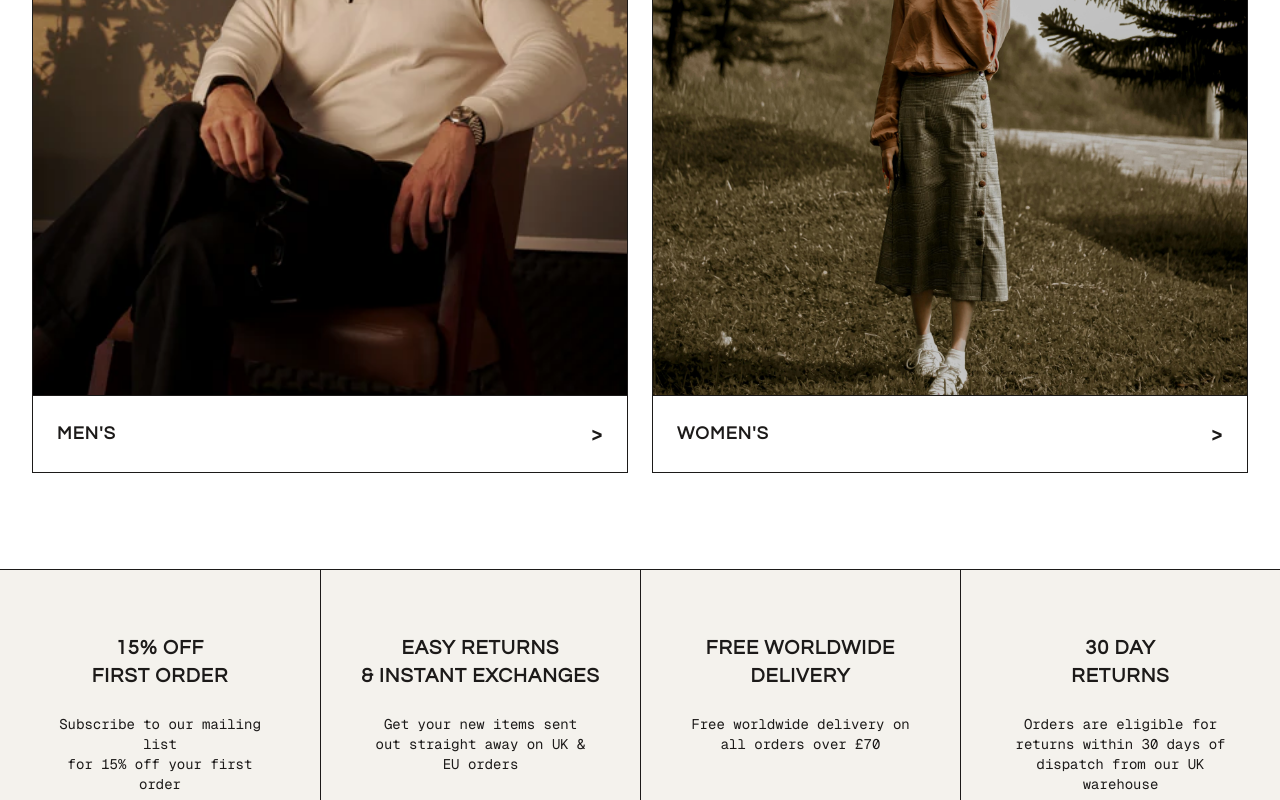
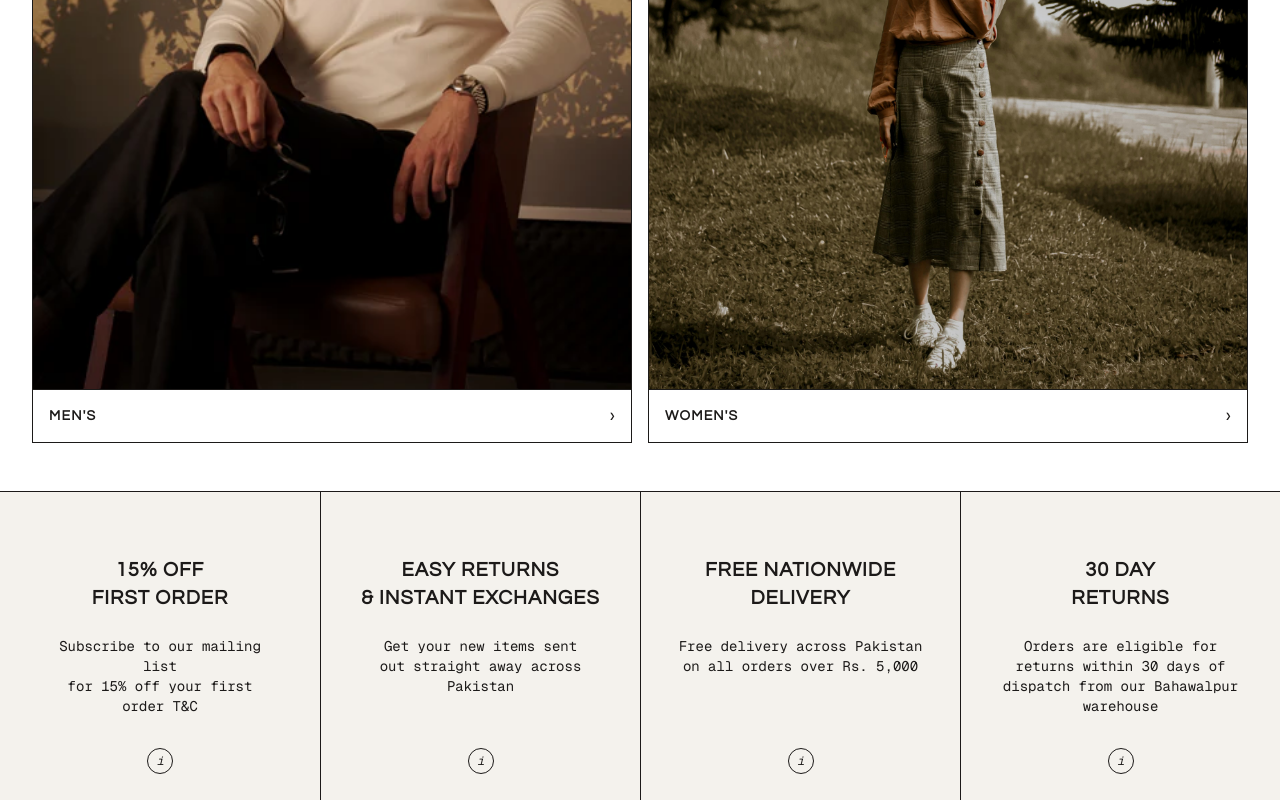
Before and after one commit to sohail28s/ClothingStore, a React (Vite) app: page / in a window 1280 px wide. Shown: the part 2000-2800 px from the top of the page. Built offline with nearby package versions, Linux system fonts and the light colour scheme.

Commit message:
feat: Implement ProtectedRoute for authentication and enhance ExploreCategory layout

```diff
--- a/src/App.jsx
+++ b/src/App.jsx
@@ -1,5 +1,5 @@
 // import React from 'react';
-// import { BrowserRouter as Router, Routes, Route } from 'react-router-dom';
+// import { BrowserRouter as Router, Routes, Route, Outlet } from 'react-router-dom';
 // import Navbar from './Components/Navbar';
 // import Footer from './Components/Footer';
 // import Home from './Pages/Home';
@@ -7,56 +7,65 @@
 // import ProductPage from './Pages/ProductPage';
 // import { CartProvider } from './Context/CartContext';
 // import { AuthProvider } from './Context/AuthContext';
-// import Checkout from './Pages/Checkout'
-// import AuthPage from './Pages/Resgister';
+// import Checkout from './Pages/Checkout';
+// import AuthPage from './Pages/Resgister'; // Note: your file is named Resgister
 // import Dashboard from './Components/Dashboard';
 // import AdminDashboard from './Components/Admin/AdminDashboard';
 // import TestAPI from './Pages/TestAPI';
+// import MainLayout from './Layout/Layout';
 
 // export default function App() {
 //   return (
 //     <AuthProvider>
-//     <CartProvider>
-//     <Router>
-//       <div className="relative w-full min-h-screen font-central text-nav-dark flex flex-col">
-//         <Navbar />
-//         <main className="flex-grow">
-//           <Routes>
+//       <CartProvider>
+//         <Router>
+//           <div className="relative w-full min-h-screen font-central text-nav-dark flex flex-col">
+//             <Routes>
 
-//             <Route path="/" element={<Home />} />
-//             <Route path="/collections/:slug" element={<CollectionPage />} />
-//             <Route path="/products/:slug" element={<ProductPage />} />
-//             <Route path="/checkout" element={<Checkout/>} />
-//             <Route path="/account/login" element={<AuthPage/>} />
-//             <Route path="/dashboard" element={<Dashboard/>}/>
-//             <Route path="/admin" element={<AdminDashboard />} />
-//             <Route path="/test" element={<TestAPI />} />
-//           </Routes>
-//         </main>
-//         <Footer />
-//       </div>
-//     </Router>
-//     </CartProvider>
+//               {/* === ROUTES WITHOUT NAVBAR & FOOTER === */}
+//               <Route path="/account/login" element={<AuthPage />} />
+
+//               {/* === ROUTES WITH NAVBAR & FOOTER === */}
+//               {/* We wrap these in our MainLayout */}
+//               <Route element={<MainLayout />}>
+//                 <Route path="/" element={<Home />} />
+//                 <Route path="/collections/:slug" element={<CollectionPage />} />
+//                 <Route path="/products/:slug" element={<ProductPage />} />
+//                 <Route path="/checkout" element={<Checkout />} />
+//                 <Route path="/dashboard" element={<Dashboard />} />
+//                 <Route path="/admin" element={<AdminDashboard />} />
+//                 <Route path="/test" element={<TestAPI />} />
+//               </Route>
+
+//             </Routes>
+//           </div>
+//         </Router>
+//       </CartProvider>
 //     </AuthProvider>
 //   );
 // }
 
 
+
 import React from 'react';
-import { BrowserRouter as Router, Routes, Route, Outlet } from 'react-router-dom';
+import { BrowserRouter as Router, Routes, Route } from 'react-router-dom';
 import Navbar from './Components/Navbar';
-import Footer from './Components/Footer';
+import Footer from './Components/Footer'; // Fixed the capital 'C' from earlier!
 import Home from './Pages/Home';
 import CollectionPage from './Pages/CollectionPage';
 import ProductPage from './Pages/ProductPage';
-import { CartProvider } from './Context/CartContext';
-import { AuthProvider } from './Context/AuthContext';
 import Checkout from './Pages/Checkout';
-import AuthPage from './Pages/Resgister'; // Note: your file is named Resgister
+import AuthPage from './Pages/Resgister';
 import Dashboard from './Components/Dashboard';
 import AdminDashboard from './Components/Admin/AdminDashboard';
 import TestAPI from './Pages/TestAPI';
-import MainLayout from './Layout/Layout';
+
+// Providers
+import { CartProvider } from './Context/CartContext';
+import { AuthProvider } from './Context/AuthContext';
+
+// 👇 Import your new security guard
+import ProtectedRoute from './utils/PageLoader';
 
 export default function App() {
   return (
@@ -64,24 +73,40 @@ export default function App() {
       <CartProvider>
         <Router>
           <div className="relative w-full min-h-screen font-central text-nav-dark flex flex-col">
-            <Routes>
-
-              {/* === ROUTES WITHOUT NAVBAR & FOOTER === */}
-              <Route path="/account/login" element={<AuthPage />} />
-
-              {/* === ROUTES WITH NAVBAR & FOOTER === */}
-              {/* We wrap these in our MainLayout */}
-              <Route element={<MainLayout />}>
+            <Navbar />
+            <main className="flex-grow">
+              <Routes>
+                {/* 🟢 PUBLIC ROUTES (Anyone can view these) */}
                 <Route path="/" element={<Home />} />
                 <Route path="/collections/:slug" element={<CollectionPage />} />
                 <Route path="/products/:slug" element={<ProductPage />} />
-                <Route path="/checkout" element={<Checkout />} />
-                <Route path="/dashboard" element={<Dashboard />} />
+                <Route path="/account/login" element={<AuthPage />} />
+                <Route path="/test" element={<TestAPI />} />
+
+                {/* 🔴 PROTECTED ROUTES (Must be logged in to view) */}
+                <Route
+                  path="/checkout"
+                  element={
+                    <ProtectedRoute>
+                      <Checkout />
+                    </ProtectedRoute>
+                  }
+                />
+                <Route
+                  path="/dashboard"
+                  element={
+                    <ProtectedRoute>
+                      <Dashboard />
+                    </ProtectedRoute>
+                  }
+                />
+
+                {/* 🟡 ADMIN ROUTE (Usually has its own AdminGuard, but leaving as is for now) */}
                 <Route path="/admin" element={<AdminDashboard />} />
-                <Route path="/test" element={<TestAPI />} />
-              </Route>
 
-            </Routes>
+              </Routes>
+            </main>
+            <Footer />
           </div>
         </Router>
       </CartProvider>
--- a/src/Components/ExploreCategory.jsx
+++ b/src/Components/ExploreCategory.jsx
@@ -1,38 +1,99 @@
+// import React from 'react';
+
+// const categories = [
+//   {
+//     title: "Men's",
+//     link: "/collections/mens",
+//     img: "/Images/Hero/cat-1.webp"
+//   },
+//   {
+//     title: "Women's",
+//     link: "/collections/womens",
+//     img: "/Images/Hero/cat-2.jpg"
+//   },
+
+// ];
+
+// export default function ExploreCategory() {
+//   return (
+//     <section className="w-full bg-white py-16 lg:py-24 text-[#1c1a19] ">
+//       <div className="max-w-[1680px] mx-auto px-4 lg:px-8">
+
+//         <h3 className="font-central text-2xl md:text-3xl font-bold uppercase tracking-[1.2px] text-center mb-10">
+//           Explore By Category
+//         </h3>
+// <div className="grid grid-cols-1 lg:grid-cols-2 justify-center  mx-auto gap-6 pb-8 lg:pb-0">
+
+//           {categories.map((category, idx) => (
+//             <a
+//               key={idx}
+//               href={category.link}
+//               className="group flex flex-col shrink-0 w-[85vw] sm:w-[400px] lg:w-auto snap-center border border-[#1c1a19] overflow-hidden"
+//             >
+
+//               <div className="relative aspect-[4/5] overflow-hidden border-b border-[#1c1a19]">
+//                 <img
+//                   src={category.img}
+//                   alt={category.title}
+//                   loading="lazy"
+//                   className="w-full h-full object-cover object-center group-hover:scale-105 transition-transform duration-700 ease-out"
+//                 />
+//               </div>
+
+//               <div className="flex items-center justify-between p-6 bg-transparent transition-colors duration-300 group-hover:bg-[#1c1a19] group-hover:text-[#edecea]">
+//                 <h5 className="font-central text-lg font-bold uppercase tracking-[1.2px]">
+//                   {category.title}
+//                 </h5>
+//                 <span className="font-ballinger text-xl font-bold transition-transform duration-300 group-hover:translate-x-1">
+//                   &gt;
+//                 </span>
+//               </div>
+//             </a>
+//           ))}
+
+//         </div>
+
+//         <div className="flex justify-center gap-2 mt-4 lg:hidden">
+//           {categories.map((_, idx) => (
+//             <span
+//               key={idx}
+//               className={`w-2.5 h-2.5 rounded-full border border-[#1c1a19] ${idx === 0 ? 'bg-[#a58c69] border-[#a58c69]' : 'bg-transparent'}`}
+//             />
+//           ))}
+//         </div>
+
+//       </div>
+//     </section>
+//   );
+// }
+
+
 import React from 'react';
 
 const categories = [
-  {
-    title: "Men's",
-    link: "/collections/all-mens",
-    img: "/Images/Hero/cat-1.webp"
-  },
-  {
-    title: "Women's",
-    link: "/collections/all-womens",
-    img: "/Images/Hero/cat-2.jpg"
-  },
-
+  { title: "Men's",   link: "/collections/mens",   img: "/Images/Hero/cat-1.webp" },
+  { title: "Women's", link: "/collections/womens",  img: "/Images/Hero/cat-2.jpg"  },
 ];
 
 export default function ExploreCategory() {
   return (
-    <section className="w-full bg-white py-16 lg:py-24 text-[#1c1a19]">
-      <div className="max-w-[1680px] mx-auto px-4 lg:px-8">
+    <section className="w-full bg-white py-12 text-[#1c1a19]">
+      <div className="px-4 sm:px-6 lg:px-8">
 
-        <h3 className="font-central text-2xl md:text-3xl font-bold uppercase tracking-[1.2px] text-center mb-10">
+        <h3 className="font-central text-xl md:text-2xl font-bold uppercase tracking-[1.2px] text-center mb-8">
           Explore By Category
         </h3>
 
-        <div className="flex lg:grid lg:grid-cols-2 justify-center mx-auto gap-6  snap-x snap-mandatory no-scrollbar pb-8 lg:pb-0">
-
+        {/* Desktop: full-width flex row | Mobile: stacked column */}
+        <div className="flex flex-col sm:flex-row gap-4">
           {categories.map((category, idx) => (
             <a
               key={idx}
               href={category.link}
-              className="group flex flex-col shrink-0 w-[85vw] sm:w-[400px] lg:w-auto snap-center border border-[#1c1a19] overflow-hidden"
+              className="group flex flex-col flex-1 min-w-0 border border-[#1c1a19] overflow-hidden"
             >
-
-              <div className="relative aspect-[4/5] overflow-hidden border-b border-[#1c1a19]">
+              {/* Image — tall portrait on desktop, shorter landscape on mobile */}
+              <div className="aspect-[4/3] sm:aspect-[3/4] overflow-hidden border-b border-[#1c1a19]">
                 <img
                   src={category.img}
                   alt={category.title}
@@ -41,25 +102,15 @@ export default function ExploreCategory() {
                 />
               </div>
 
-              <div className="flex items-center justify-between p-6 bg-transparent transition-colors duration-300 group-hover:bg-[#1c1a19] group-hover:text-[#edecea]">
-                <h5 className="font-central text-lg font-bold uppercase tracking-[1.2px]">
+              <div className="flex items-center justify-between px-4 py-3 transition-colors duration-300 group-hover:bg-[#1c1a19] group-hover:text-[#edecea]">
+                <h5 className="font-central text-sm font-bold uppercase tracking-[1.2px]">
                   {category.title}
                 </h5>
-                <span className="font-ballinger text-xl font-bold transition-transform duration-300 group-hover:translate-x-1">
-                  &gt;
+                <span className="text-lg font-light transition-transform duration-300 group-hover:translate-x-1">
+                  ›
                 </span>
               </div>
             </a>
-          ))}
-
-        </div>
-
-        <div className="flex justify-center gap-2 mt-4 lg:hidden">
-          {categories.map((_, idx) => (
-            <span
-              key={idx}
-              className={`w-2.5 h-2.5 rounded-full border border-[#1c1a19] ${idx === 0 ? 'bg-[#a58c69] border-[#a58c69]' : 'bg-transparent'}`}
-            />
           ))}
         </div>
 
--- a/src/Components/FeaturesGrid.jsx
+++ b/src/Components/FeaturesGrid.jsx
@@ -3,28 +3,28 @@ import React, { useState } from 'react';
 const featuresData = [
   {
     title: "15% OFF\nFIRST ORDER",
-    shortDesc: "Subscribe to our mailing\nlist\nfor 15% off your first\norder",
-    modalDesc: "Join our community and get 15% off your first purchase. Be the first to know about new drops, exclusive sales, and P&Co news.",
+    shortDesc: "Subscribe to our mailing\nlist\nfor 15% off your first\norder T&C",
+    modalDesc: "Join our community and get 5% off your first purchase. Be the first to know about new drops, exclusive sales, and brand news.",
     linkText: "SIGN UP",
     linkUrl: "#"
   },
   {
     title: "EASY RETURNS\n& INSTANT EXCHANGES",
-    shortDesc: "Get your new items sent\nout straight away on UK &\nEU orders",
-    modalDesc: "We now offer instant exchanges for UK & EU customers. If your item is the incorrect size you can get your new item sent out straight away before you send off your unwanted item, so you won't have to wait to get the right item.",
+    shortDesc: "Get your new items sent\nout straight away across\nPakistan",
+    modalDesc: "We now offer instant exchanges for our customers across Pakistan. If your item is the incorrect size, you can get your new item sent out straight away before you send off your unwanted item, so you won't have to wait to get the right item.",
     linkText: "FIND OUT MORE →",
     linkUrl: "#"
   },
   {
-    title: "FREE WORLDWIDE\nDELIVERY",
-    shortDesc: "Free worldwide delivery on\nall orders over £70",
-    modalDesc: "We offer free tracked shipping on all UK, US, EU, and ROW orders over a certain threshold. Check our shipping page for specific rates to your country.",
+    title: "FREE NATIONWIDE\nDELIVERY",
+    shortDesc: "Free delivery across Pakistan\non all orders over Rs. 5,000",
+    modalDesc: "We offer free tracked shipping on all nationwide orders over Rs. 5,000. Check our shipping page for specific delivery timelines to your city.",
     linkText: "SHIPPING INFO →",
     linkUrl: "#"
   },
   {
     title: "30 DAY\nRETURNS",
-    shortDesc: "Orders are eligible for\nreturns within 30 days of\ndispatch from our UK\nwarehouse",
+    shortDesc: "Orders are eligible for\nreturns within 30 days of\ndispatch from our Bahawalpur\nwarehouse",
     modalDesc: "Not quite right? We accept returns on all unworn items within 30 days of dispatch. Please ensure all original tags are attached.",
     linkText: "RETURNS PORTAL →",
     linkUrl: "#"
--- a/src/Components/Footer.jsx
+++ b/src/Components/Footer.jsx
@@ -50,7 +50,7 @@ export default function Footer() {
 
         <div className="absolute inset-0 bg-black z-10" />
 
-        <div className="relative z-20 max-w-[1680px] mx-auto px-4 lg:px-8">
+        <div className="relative z-20  mx-auto px-4 lg:px-8">
 
           <div className="py-5 opacity-90 px-0">
             <Marquee text="A MINDSET FOR PURPOSEFUL LIVING" speed={60} />
--- a/src/Components/Navbar.jsx
+++ b/src/Components/Navbar.jsx
@@ -62,7 +62,7 @@ export default function Navbar() {
         {/* Changed text-white to text-nav-dark */}
         <div className="flex items-center justify-end flex-1 gap-4 lg:gap-6 font-central text-sm uppercase tracking-wider font-medium mt-1 text-nav-dark">
 
-          <button onClick={() => setIsSearchOpen(!isSearchOpen)} id="search-toggle-btn" className="hidden lg:flex items-center gap-2 hover:opacity-60 transition-opacity pb-1 border-b-2 border-transparent hover:border-nav-dark">
+          <button onClick={() => setIsSearchOpen(!isSearchOpen)} id="search-toggle-btn" className="hidden lg:flex items-center gap-2 hover:opacity-60 transition-opacity pb-0  border-transparent hover:border-nav-dark">
             <svg className="w-5 h-5" fill="none" viewBox="0 0 24 24" stroke="currentColor" strokeWidth="1.5">
               {isSearchOpen ?
                 <path strokeLinecap="round" strokeLinejoin="round" d="M6 18L18 6M6 6l12 12" /> :
--- a/src/Components/PromoBlock.jsx
+++ b/src/Components/PromoBlock.jsx
@@ -36,7 +36,7 @@ export default function PromoBlock() {
 
         {/* Link with subtle arrow SVG to match the reference */}
         <a
-          href="/blogs/lookbook"
+          href="#"
           className="group inline-flex items-center gap-2 font-central font-bold text-xs uppercase tracking-[0.2em] text-[#a58c69] hover:text-nav-dark transition-colors duration-300 border-b border-transparent hover:border-nav-dark pb-1"
         >
           View The Lookbook
--- a/src/Pages/Checkout.jsx
+++ b/src/Pages/Checkout.jsx
@@ -601,6 +601,7 @@ export default function Checkout() {
                   <select name="country" value={formData.country} onChange={handleInputChange} className="w-full p-3 border border-gray-300 rounded-[4px] bg-white cursor-pointer outline-none text-nav-dark" >
                     <option value="Pakistan">Pakistan</option>
 
+
                   </select>
                   <div className="grid grid-cols-2 gap-3">
                     <input required type="text" name="firstName" value={formData.firstName} onChange={handleInputChange} placeholder="First name" className="w-full p-3 border border-gray-300 rounded-[4px] outline-none focus:ring-2 focus:ring-nav-dark placeholder-gray-400" />
--- /dev/null
+++ b/src/utils/PageLoader.jsx
@@ -0,0 +1,15 @@
+import React from 'react';
+import { Navigate } from 'react-router-dom';
+import { useAuth } from '../Context/AuthContext'; // Adjust path if needed
+
+export default function ProtectedRoute({ children }) {
+  const { currentUser, token } = useAuth();
+
+  // If there is no user or no token, redirect them to the login page instantly
+  if (!currentUser || !token) {
+    return <Navigate to="/account/login" replace />;
+  }
+
+  // If they are logged in, allow them to view the page
+  return children;
+}
```
